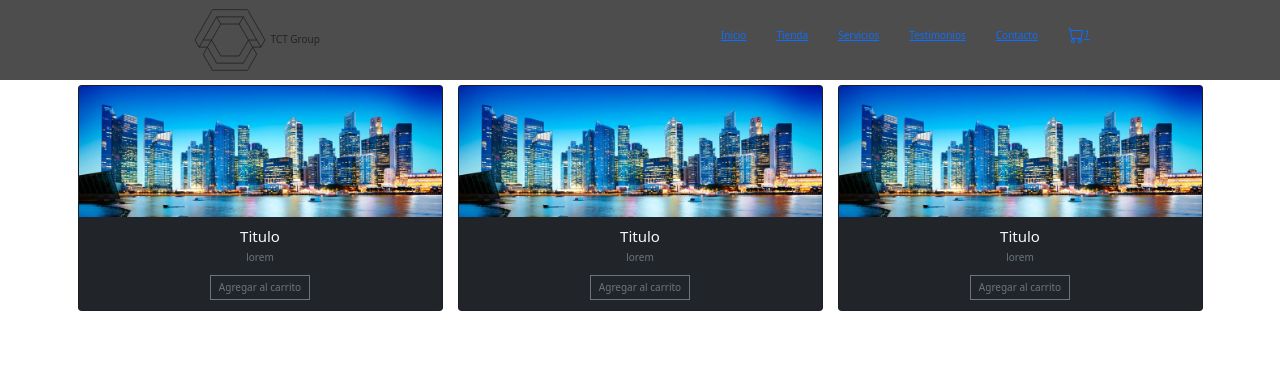
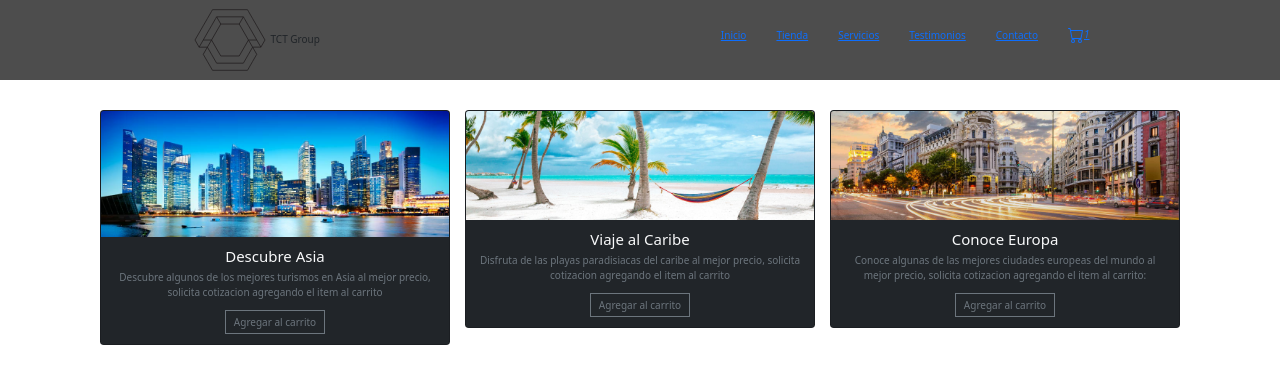
Before and after one commit to brayf06/Rep_ReactJS, a React (Create React App) app: page / in a window 1280 px wide. Shown: the top 384 px of the page. Built offline with nearby package versions, Linux system fonts and the light colour scheme; the HTML template or start-up script is replaced by a standard one.

Commit message:
Se modifica tamaño de items y se agrega map de un array de items

```diff
--- a/src/components/Item/Item.js
+++ b/src/components/Item/Item.js
@@ -1,14 +1,11 @@
-import image1 from './img/asia.jpg'
-
-function Item (props){
+function Item ({title, imgSRC, description}){
     return(
         <>
-         <h1>{props.textoRecibido}</h1>
-         <div className="card text-center bg-dark ">
-            <img src={image1} alt=""/>
+         <div className="card text-center bg-dark mw-50">
+            <img className="card-img-top" src={imgSRC} alt=""/>
             <div className="card-body text-light">
-                <h4 className="card-title">Titulo</h4>
-                <p className="card-text text-secondary">lorem</p>
+                <h4 className="card-title">{title}</h4>
+                <p className="card-text text-secondary">{description}</p>
                 <a href="#!" className="btn btn-outline-secondary rounded-0">
                 Agregar al carrito
                 </a>
--- a/src/components/Item/Items.js
+++ b/src/components/Item/Items.js
@@ -1,22 +1,44 @@
 import React from 'react'
 import Item from './Item'
 
+import image1 from './img/asia.jpg'
+import image2 from './img/caribe.jpg'
+import image3 from './img/europa.jpg'
+
+const items = [
+    {
+        id: 1,
+        title: "Descubre Asia",
+        description: "Descubre algunos de los mejores turismos en Asia al mejor precio, solicita cotizacion agregando el item al carrito",
+        image: image1
+    },
+    {
+        id: 2,
+        title: "Viaje al Caribe",
+        description: "Disfruta de las playas paradisiacas del caribe al mejor precio, solicita cotizacion agregando el item al carrito",
+        image: image2
+    },
+    {
+        id: 3,
+        title: "Conoce Europa",
+        description: "Conoce algunas de las mejores ciudades europeas del mundo al mejor precio, solicita cotizacion agregando el item al carrito:",
+        image: image3
+    }
+]
+
 function Items(){
     return (
-        <div className='container d-flex justify-content-center'>
+        <div className='container d-flex justify-content-center align-items-center p-5'>
             <div className='row'>
-                <div className='col-md-4'>
-                    <Item />
-                </div>
-                <div className='col-md-4'>
-                    <Item />
-                </div>
-                <div className='col-md-4'>
-                    <Item />
+                {
+                    items.map(item => (
+                        <div className='col-md-4' key={item.id}>
+                        <Item title={item.title} imgSRC={item.image} description={item.description}/>
+                        </div>
+                    ))
+                }
                 </div>
             </div>
-
-        </div>
     )
 }
 
```
